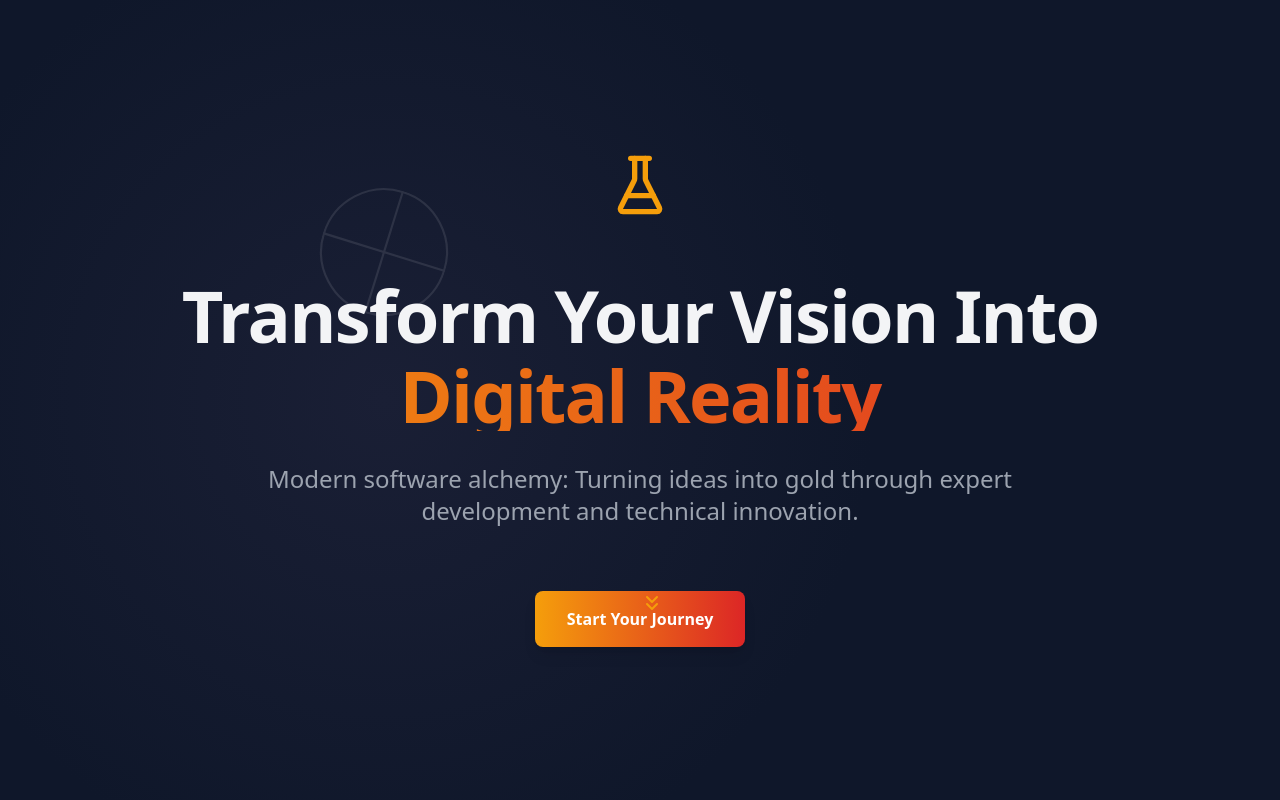
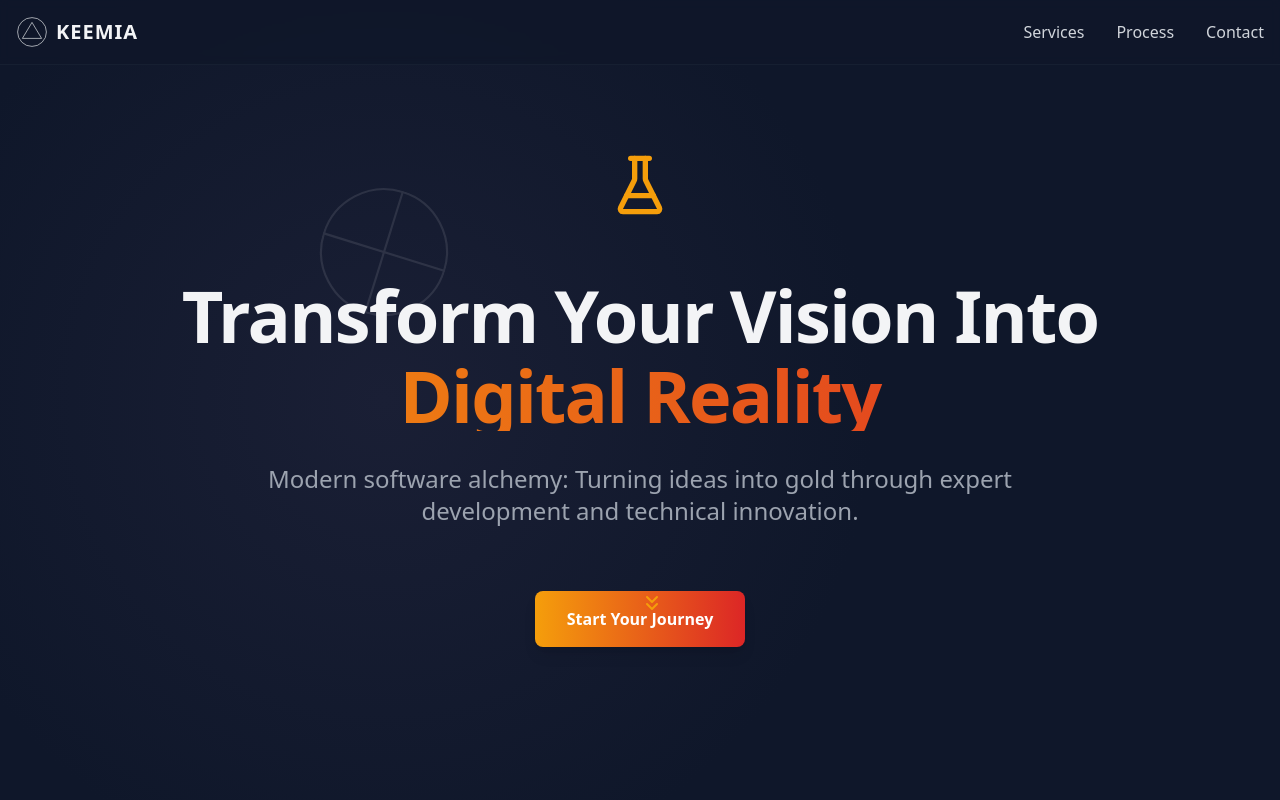
Before and after one commit to kapuskonda/alchemical-landing-haven, a React (Vite) app: page / in a window 1280 px wide. Shown: the top 800 px of the page. Built offline with nearby package versions, Linux system fonts and the light colour scheme.

Commit message:
Add floating header component
Implement a new header component with a floating style to align with the updated design.

```diff
--- /dev/null
+++ b/src/components/Header.tsx
@@ -0,0 +1,55 @@
+
+import { motion } from "framer-motion";
+
+export const Header = () => {
+  return (
+    <motion.header
+      initial={{ y: -100 }}
+      animate={{ y: 0 }}
+      className="fixed w-full z-50 bg-slate-900/80 backdrop-blur-sm border-b border-slate-800/50"
+    >
+      <div className="max-w-7xl mx-auto px-4">
+        <div className="flex items-center justify-between h-16">
+          {/* Logo */}
+          <div className="flex items-center space-x-2">
+            <svg className="w-8 h-8" viewBox="0 0 100 100">
+              <circle cx="50" cy="50" r="45" stroke="currentColor" fill="none" strokeWidth="2" />
+              <path d="M50 20 L80 70 L20 70 Z" stroke="currentColor" fill="none" strokeWidth="2" />
+            </svg>
+            <span className="text-xl font-semibold tracking-wider">KEEMIA</span>
+          </div>
+
+          {/* Navigation */}
+          <nav className="hidden md:block">
+            <ul className="flex items-center space-x-8">
+              <li>
+                <a
+                  href="#services"
+                  className="text-gray-300 hover:text-white hover:text-amber-500 transition-colors duration-200"
+                >
+                  Services
+                </a>
+              </li>
+              <li>
+                <a
+                  href="#process"
+                  className="text-gray-300 hover:text-white hover:text-amber-500 transition-colors duration-200"
+                >
+                  Process
+                </a>
+              </li>
+              <li>
+                <a
+                  href="#contact"
+                  className="text-gray-300 hover:text-white hover:text-amber-500 transition-colors duration-200"
+                >
+                  Contact
+                </a>
+              </li>
+            </ul>
+          </nav>
+        </div>
+      </div>
+    </motion.header>
+  );
+};
--- a/src/pages/Index.tsx
+++ b/src/pages/Index.tsx
@@ -1,13 +1,18 @@
+
 import { ChevronsDown, Code, FlaskConical, Sparkles, Workflow } from "lucide-react";
 import { motion } from "framer-motion";
 import { Process } from "@/components/Process";
 import { Footer } from "@/components/Footer";
+import { Header } from "@/components/Header";
 
 const Index = () => {
   return (
     <div className="min-h-screen bg-slate-900 text-gray-100">
       {/* Background gradient */}
       <div className="absolute inset-0 bg-[radial-gradient(circle_at_30%_50%,#1a1f35_0%,rgba(26,31,53,0.5)_25%,rgba(26,31,53,0)_50%)] pointer-events-none" />
+
+      {/* Header */}
+      <Header />
 
       {/* Hero Section */}
       <section className="relative min-h-screen flex items-center justify-center overflow-hidden px-4">
```
